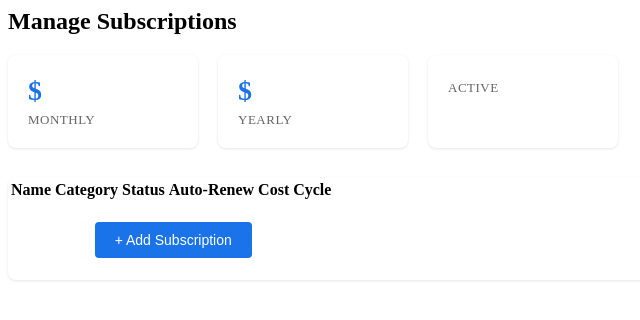
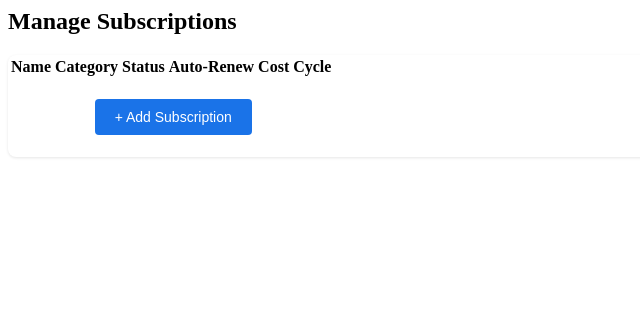
Before and after one commit to rohanluthra13/subscriptions, a Python web app: template templates/views/manage.html in a window 1280 px wide. Shown: the top 320 px of the page, without its empty margins (0-640 px from the left). Run offline with Jinja, Linux system fonts and the light colour scheme; the template is opened without the code that fills it, so the values that code supplies are empty.

Commit message:
refactor: remove summary cards from manage view
Cleaned up the manage view by removing monthly/yearly/active totals display.
These summary statistics are better suited for the home dashboard view.
Removed associated calculation logic from Python and JavaScript to prevent
technical debt accumulation.

🤖 Generated with [Claude Code](https://claude.ai/code)

Co-Authored-By: Claude <noreply@anthropic.com>

```diff
--- a/templates/views/manage.html
+++ b/templates/views/manage.html
@@ -1,21 +1,5 @@
 <div class="manage-container">
     <h2>Manage Subscriptions</h2>
-
-    <!-- Summary cards -->
-    <div class="summary-cards">
-        <div class="summary-card">
-            <div class="summary-value">$<span id="monthly-total">{{monthly_total}}</span></div>
-            <div class="summary-label">Monthly</div>
-        </div>
-        <div class="summary-card">
-            <div class="summary-value">$<span id="yearly-total">{{yearly_total}}</span></div>
-            <div class="summary-label">Yearly</div>
-        </div>
-        <div class="summary-card">
-            <div class="summary-value"><span id="active-count">{{active_count}}</span></div>
-            <div class="summary-label">Active</div>
-        </div>
-    </div>
 
     <!-- Subscriptions table -->
     <div class="table-container">
@@ -47,35 +31,6 @@
     /* Container styles */
     .manage-container {
         max-width: 1200px;
-    }
-
-    /* Summary cards */
-    .summary-cards {
-        display: flex;
-        gap: 20px;
-        margin-bottom: 30px;
-    }
-
-    .summary-card {
-        background: white;
-        padding: 20px;
-        border-radius: 8px;
-        box-shadow: 0 1px 3px rgba(0,0,0,0.1);
-        min-width: 150px;
-    }
-
-    .summary-value {
-        font-size: 28px;
-        font-weight: 600;
-        color: #1a73e8;
-        margin-bottom: 5px;
-    }
-
-    .summary-label {
-        font-size: 13px;
-        color: #666;
-        text-transform: uppercase;
-        letter-spacing: 0.5px;
     }
 
     /* Table container */
@@ -303,8 +258,6 @@
             document.body.appendChild(saveIndicator);
         }
 
-        calculateTotals();
-
         // Handle contenteditable cells
         const editableCells = document.querySelectorAll('.editable-cell');
         editableCells.forEach(cell => {
@@ -347,7 +300,6 @@
 
     function saveSubscriptionChanges(element) {
         showSaveIndicator('Saving...');
-        calculateTotals();
 
         // Get subscription data from the element
         const row = element.closest('tr');
@@ -397,42 +349,6 @@
                 indicator.style.display = 'none';
             }, 2000);
         }
-    }
-
-    function calculateTotals() {
-        let monthlyTotal = 0;
-        let yearlyTotal = 0;
-        let activeCount = 0;
-
-        document.querySelectorAll('#subscription-rows tr:not(.add-row):not(.expanded-details)').forEach(row => {
-            const costField = row.querySelector('[data-field="cost"]');
-            const cycleField = row.querySelector('[data-field="billing_cycle"]');
-
-            if (costField && cycleField) {
-                const cost = parseFloat(costField.textContent) || 0;
-                const cycle = cycleField.textContent.toLowerCase();
-
-                if (cost > 0) {
-                    activeCount++;
-
-                    if (cycle === 'monthly') {
-                        monthlyTotal += cost;
-                        yearlyTotal += cost * 12;
-                    } else if (cycle === 'yearly' || cycle === 'annual') {
-                        yearlyTotal += cost;
-                        monthlyTotal += cost / 12;
-                    }
-                }
-            }
-        });
-
-        const monthlyEl = document.getElementById('monthly-total');
-        const yearlyEl = document.getElementById('yearly-total');
-        const activeEl = document.getElementById('active-count');
-
-        if (monthlyEl) monthlyEl.textContent = monthlyTotal.toFixed(2);
-        if (yearlyEl) yearlyEl.textContent = yearlyTotal.toFixed(2);
-        if (activeEl) activeEl.textContent = activeCount;
     }
 
     function toggleExpandRow(button) {
```
Also changed, not shown: main.py (+0 -22 lines).
